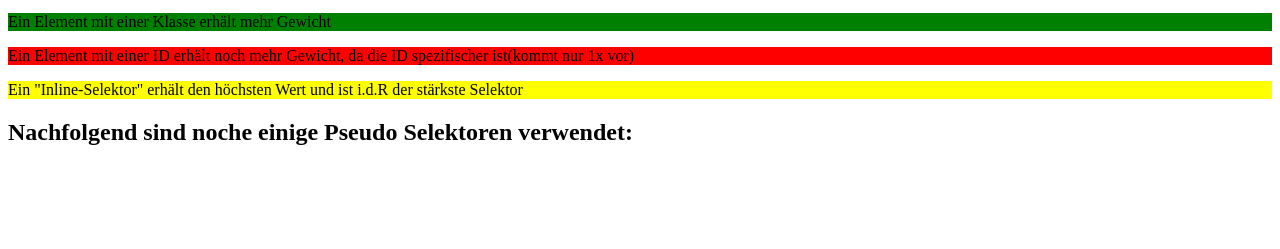
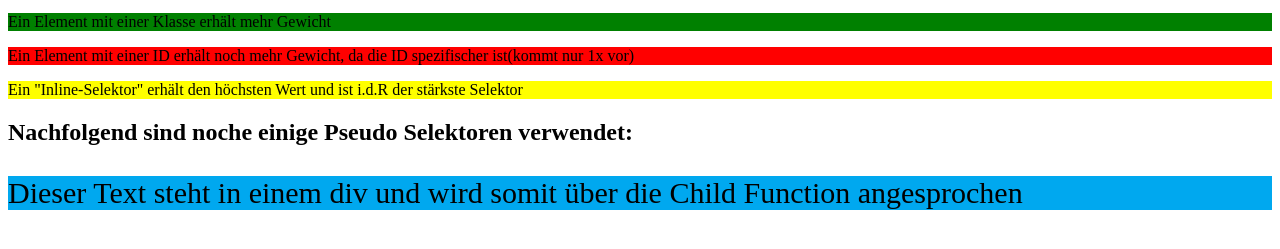
Before and after one commit to AndrinMettler/andrindev, a plain HTML site: page html-css/abend2/uebung1.html in a window 1280 px wide. Shown: the part 101-350 px from the top of the page. Drawn offline with Linux system fonts and the light colour scheme.

Commit message:
erster Pseudo Selektor eingefügt

```diff
--- a/html-css/abend2/uebung1.css
+++ b/html-css/abend2/uebung1.css
@@ -12,3 +12,9 @@ p {
 #text {
     background-color: red;
 }
+
+/*Pseudo Selektoren*/
+
+div > p { /*hier wird jedes p in einem div angesprochen*/
+    font-size: 30px;
+}
--- a/html-css/abend2/uebung1.html
+++ b/html-css/abend2/uebung1.html
@@ -16,8 +16,11 @@
 <p class="text">Ein Element mit einer Klasse erhält mehr Gewicht</p>
 <p id="text">Ein Element mit einer ID erhält noch mehr Gewicht, da die ID spezifischer ist(kommt nur 1x vor)</p>
 <p style="background-color: yellow">Ein "Inline-Selektor" erhält den höchsten Wert und ist i.d.R der stärkste Selektor</p>
-
+<!-- der Inline Selektor erhält 1000Punkte -->
 <h2>Nachfolgend sind noche einige Pseudo Selektoren verwendet:</h2>
+<div>
+    <p>Dieser Text steht in einem div und wird somit über die Child Function angesprochen</p>
+</div>
 
 </body>
 </html>
```
